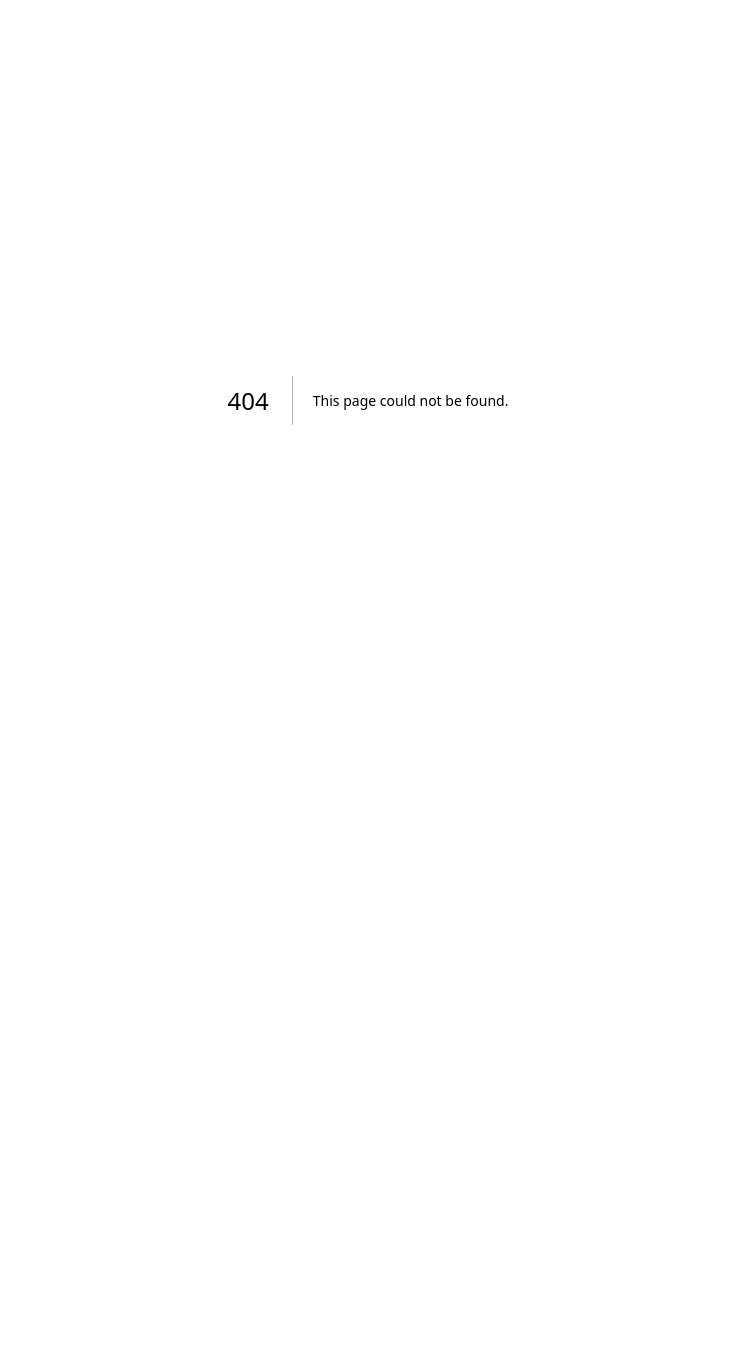
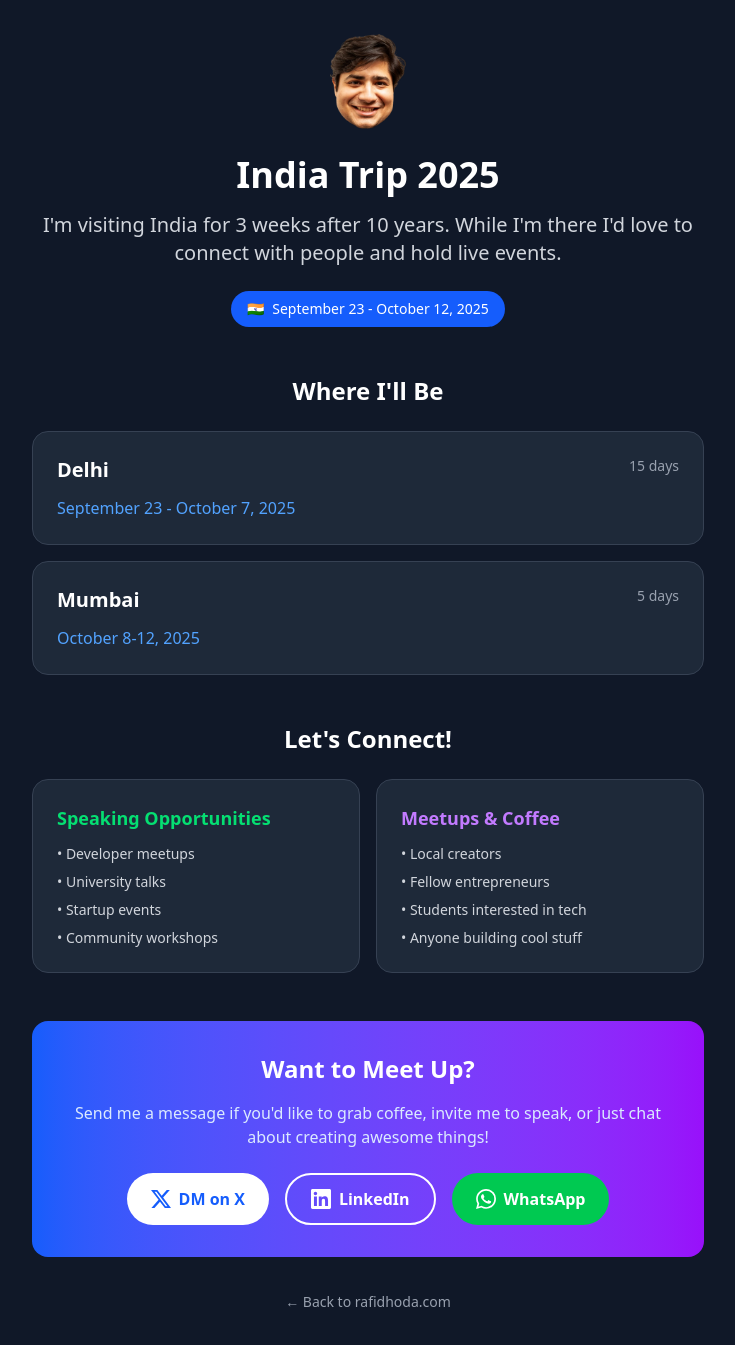
Before and after one commit to rafidhoda/rafidhoda, a Next.js app: page /india-trip-2025 in a window 1280 px wide. Before the commit this address had no page. Shown: the whole page, without its empty margins (272-1007 px from the left). Before the commit the page ends 800 px from the top, so only its background shows below. Built offline with nearby package versions, Linux system fonts and the light colour scheme.

Commit message:
India trip page

```diff
--- /dev/null
+++ b/src/app/india-trip-2025/page.tsx
@@ -0,0 +1,138 @@
+import Image from "next/image";
+
+export default function IndiaTripPage() {
+  const tripDetails = [
+    {
+      city: "Delhi",
+      dates: "September 23 - October 7, 2025",
+      duration: "15 days",
+    },
+    {
+      city: "Mumbai",
+      dates: "October 8-12, 2025",
+      duration: "5 days",
+    },
+  ];
+
+  return (
+    <div className="min-h-screen bg-gray-900 text-white px-6 py-8">
+      <div className="max-w-2xl mx-auto">
+        {/* Header */}
+        <div className="text-center mb-12">
+          <div className="flex justify-center mb-6">
+            <Image
+              src="/rafid-hoda.png"
+              alt="Rafid Hoda"
+              width={80}
+              height={80}
+              className="rounded-full object-cover"
+              priority
+            />
+          </div>
+          <h1 className="text-4xl font-bold mb-4">India Trip 2025</h1>
+          <p className="text-xl text-gray-300 mb-6">
+            I'm visiting India for 3 weeks after 10 years. While I'm there I'd love to connect with people and hold live events.
+          </p>
+          <div className="inline-flex items-center space-x-2 bg-blue-600 px-4 py-2 rounded-full text-sm font-medium">
+            <span>🇮🇳</span>
+            <span>September 23 - October 12, 2025</span>
+          </div>
+        </div>
+
+        {/* Trip Itinerary */}
+        <div className="mb-12">
+          <h2 className="text-2xl font-bold mb-6 text-center">Where I'll Be</h2>
+          <div className="space-y-4">
+            {tripDetails.map((stop, index) => (
+              <div key={index} className="bg-gray-800 rounded-2xl p-6 border border-gray-700">
+                <div className="flex justify-between items-start mb-3">
+                  <h3 className="text-xl font-semibold">{stop.city}</h3>
+                  <span className="text-sm text-gray-400">{stop.duration}</span>
+                </div>
+                <p className="text-blue-400 font-medium">{stop.dates}</p>
+              </div>
+            ))}
+          </div>
+        </div>
+
+        {/* What I'm Looking For */}
+        <div className="mb-12">
+          <h2 className="text-2xl font-bold mb-6 text-center">Let's Connect!</h2>
+          <div className="grid md:grid-cols-2 gap-4">
+            <div className="bg-gray-800 rounded-2xl p-6 border border-gray-700">
+              <h3 className="text-lg font-semibold mb-3 text-green-400">Speaking Opportunities</h3>
+              <ul className="text-sm text-gray-300 space-y-2">
+                <li>• Developer meetups</li>
+                <li>• University talks</li>
+                <li>• Startup events</li>
+                <li>• Community workshops</li>
+              </ul>
+            </div>
+            <div className="bg-gray-800 rounded-2xl p-6 border border-gray-700">
+              <h3 className="text-lg font-semibold mb-3 text-purple-400">Meetups & Coffee</h3>
+              <ul className="text-sm text-gray-300 space-y-2">
+                <li>• Local creators</li>
+                <li>• Fellow entrepreneurs</li>
+                <li>• Students interested in tech</li>
+                <li>• Anyone building cool stuff</li>
+              </ul>
+            </div>
+          </div>
+        </div>
+
+        {/* Contact Section */}
+        <div className="bg-gradient-to-r from-blue-600 to-purple-600 rounded-2xl p-8 text-center">
+          <h2 className="text-2xl font-bold mb-4">Want to Meet Up?</h2>
+          <p className="mb-6 text-blue-100">
+            Send me a message if you'd like to grab coffee, invite me to speak, or just chat about creating awesome things!
+          </p>
+          <div className="flex flex-col sm:flex-row gap-4 justify-center">
+            <a
+              href="https://x.com/rafidhoda"
+              target="_blank"
+              rel="noopener noreferrer"
+              className="bg-white text-blue-600 px-6 py-3 rounded-full font-semibold hover:bg-gray-100 transition-colors flex items-center justify-center gap-2"
+            >
+              <svg className="w-5 h-5" fill="currentColor" viewBox="0 0 24 24">
+                <path d="M18.901 1.153h3.68l-8.04 9.19L24 22.846h-7.406l-5.8-7.584-6.638 7.584H.474l8.6-9.83L0 1.154h7.594l5.243 6.932ZM17.61 20.644h2.039L6.486 3.24H4.298Z"/>
+              </svg>
+              DM on X
+            </a>
+            <a
+              href="https://linkedin.com/in/rafidhoda"
+              target="_blank"
+              rel="noopener noreferrer"
+              className="bg-transparent border-2 border-white text-white px-6 py-3 rounded-full font-semibold hover:bg-white hover:text-blue-600 transition-colors flex items-center justify-center gap-2"
+            >
+              <svg className="w-5 h-5" fill="currentColor" viewBox="0 0 24 24">
+                <path d="M20.447 20.452h-3.554v-5.569c0-1.328-.027-3.037-1.852-3.037-1.853 0-2.136 1.445-2.136 2.939v5.667H9.351V9h3.414v1.561h.046c.477-.9 1.637-1.85 3.37-1.85 3.601 0 4.267 2.37 4.267 5.455v6.286zM5.337 7.433c-1.144 0-2.063-.926-2.063-2.065 0-1.138.92-2.063 2.063-2.063 1.14 0 2.064.925 2.064 2.063 0 1.139-.925 2.065-2.064 2.065zm1.782 13.019H3.555V9h3.564v11.452zM22.225 0H1.771C.792 0 0 .774 0 1.729v20.542C0 23.227.792 24 1.771 24h20.451C23.2 24 24 23.227 24 22.271V1.729C24 .774 23.2 0 22.222 0h.003z"/>
+              </svg>
+              LinkedIn
+            </a>
+            <a
+              href="https://wa.me/4746677978?text=Hi%20Rafid!%20I%20saw%20your%20India%20trip%20page%20and%20would%20love%20to%20connect!"
+              target="_blank"
+              rel="noopener noreferrer"
+              className="bg-green-500 text-white px-6 py-3 rounded-full font-semibold hover:bg-green-600 transition-colors flex items-center justify-center gap-2"
+            >
+              <svg className="w-5 h-5" fill="currentColor" viewBox="0 0 24 24">
+                <path d="M17.472 14.382c-.297-.149-1.758-.867-2.03-.967-.273-.099-.471-.148-.67.15-.197.297-.767.966-.94 1.164-.173.199-.347.223-.644.075-.297-.15-1.255-.463-2.39-1.475-.883-.788-1.48-1.761-1.653-2.059-.173-.297-.018-.458.13-.606.134-.133.298-.347.446-.52.149-.174.198-.298.298-.497.099-.198.05-.371-.025-.52-.075-.149-.669-1.612-.916-2.207-.242-.579-.487-.5-.669-.51-.173-.008-.371-.01-.57-.01-.198 0-.52.074-.792.372-.272.297-1.04 1.016-1.04 2.479 0 1.462 1.065 2.875 1.213 3.074.149.198 2.096 3.2 5.077 4.487.709.306 1.262.489 1.694.625.712.227 1.36.195 1.871.118.571-.085 1.758-.719 2.006-1.413.248-.694.248-1.289.173-1.413-.074-.124-.272-.198-.57-.347m-5.421 7.403h-.004a9.87 9.87 0 01-5.031-1.378l-.361-.214-3.741.982.998-3.648-.235-.374a9.86 9.86 0 01-1.51-5.26c.001-5.45 4.436-9.884 9.888-9.884 2.64 0 5.122 1.03 6.988 2.898a9.825 9.825 0 012.893 6.994c-.003 5.45-4.437 9.884-9.885 9.884m8.413-18.297A11.815 11.815 0 0012.05 0C5.495 0 .16 5.335.157 11.892c0 2.096.547 4.142 1.588 5.945L.057 24l6.305-1.654a11.882 11.882 0 005.683 1.448h.005c6.554 0 11.89-5.335 11.893-11.893A11.821 11.821 0 0020.885 3.488"/>
+              </svg>
+              WhatsApp
+            </a>
+          </div>
+        </div>
+
+        {/* Back to Main Site */}
+        <div className="text-center mt-8">
+          <a
+            href="/"
+            className="text-gray-400 hover:text-white transition-colors text-sm"
+          >
+            ← Back to rafidhoda.com
+          </a>
+        </div>
+      </div>
+    </div>
+  );
+}
```
